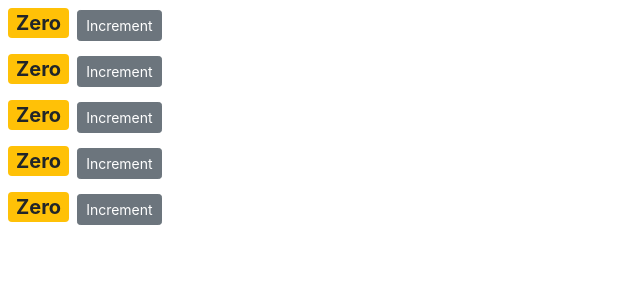
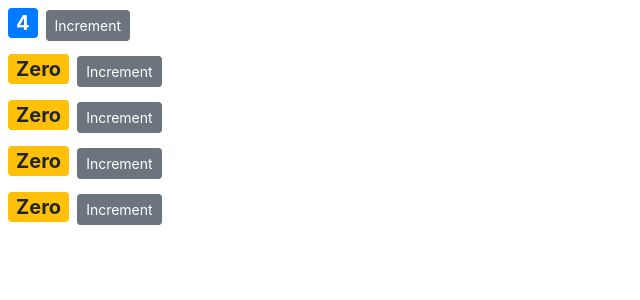
Before and after one commit to NeuHacker007/MoshReactLearning, a React (Create React App) app in the folder counter-app/: page / in a window 1280 px wide. Shown: the top 300 px of the page, without its empty margins (0-640 px from the left). Built offline with nearby package versions, Linux system fonts and the light colour scheme; the HTML template or start-up script is replaced by a standard one.

Commit message:
4.3 passing data to components

```diff
--- a/counter-app/src/components/counterComponent.jsx
+++ b/counter-app/src/components/counterComponent.jsx
@@ -1,7 +1,7 @@
 import React, { Component } from "react";
 class Counter extends Component {
   state = {
-    count: 0,
+    value: this.props.value,
     tags: ["tag1", "tag2", "tag3"],
   };
   styles = {
@@ -17,25 +17,12 @@
   handleIncrement = () => {
     //console.log(productId);
     this.setState({
-      count: this.state.count + 1,
+      value: this.state.value + 1,
     });
   };
-  /**
-   * This is one way to passing event paremeter,
-   * It wraps the real handleIncrement function with
-   * another function just because, in
-   *  onClick ={function}
-   * the function here is just the memory address which
-   * cannot have () to pass in the parameter,
-   * An altertive way is just put this dohandleIncrement
-   * replace the function in onClick. To avoid messy by wrapping
-   * too many levels
-   */
-  // doHandleIncrement = () => {
-  //   this.handleIncrement({ id: 1 });
-  // };
 
   render() {
+    console.log("props", this.props);
     return (
       <div>
         <span style={this.styles} className={this.getBadgeClasses()}>
@@ -52,11 +39,11 @@
   }
   getBadgeClasses() {
     let classes = "badge m-2 badge-";
-    classes += this.state.count === 0 ? "warning" : "primary";
+    classes += this.state.value === 0 ? "warning" : "primary";
     return classes;
   }
   formatCounter() {
-    const { count } = this.state;
+    const { value: count } = this.state;
     return count === 0 ? "Zero" : count;
   }
 }
--- a/counter-app/src/components/countersComponent.jsx
+++ b/counter-app/src/components/countersComponent.jsx
@@ -4,7 +4,7 @@
 class Counters extends Component {
   state = {
     counters: [
-      { id: 1, value: 0 },
+      { id: 1, value: 4 },
       { id: 2, value: 0 },
       { id: 3, value: 0 },
       { id: 4, value: 0 },
@@ -15,7 +15,9 @@
     return (
       <div>
         {this.state.counters.map((counter) => {
-          return <Counter key={counter.id} />;
+          return (
+            <Counter key={counter.id} value={counter.value} selected={true} />
+          );
         })}
       </div>
     );
```
